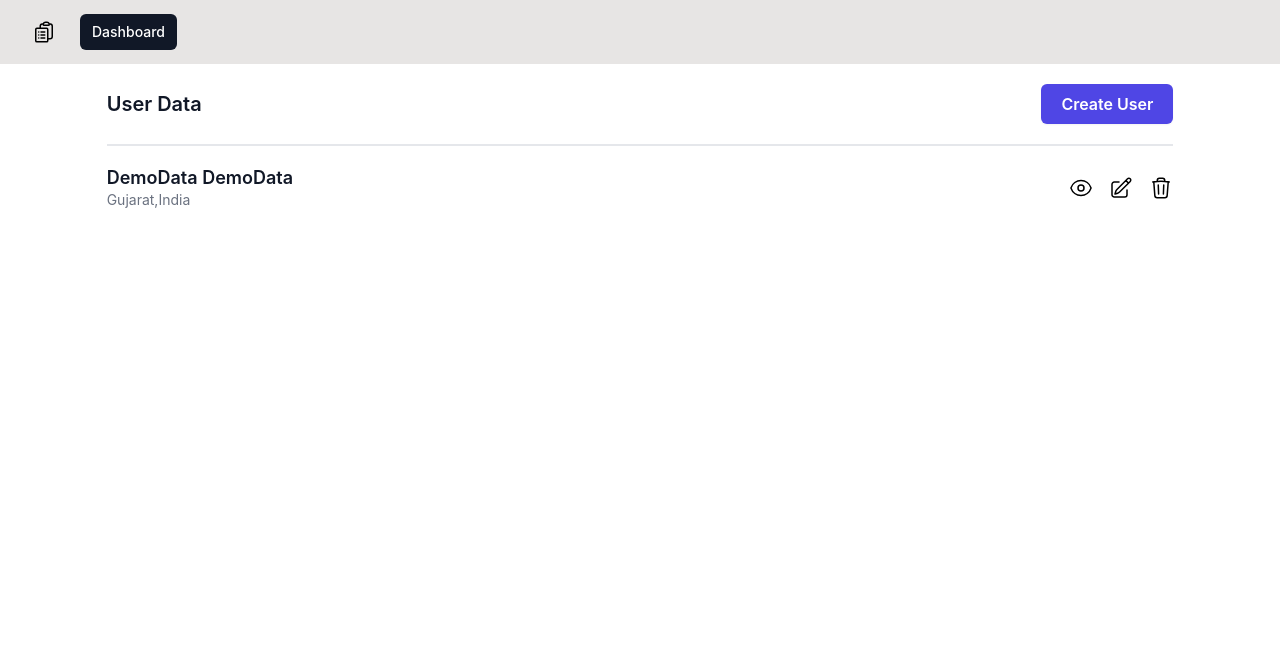
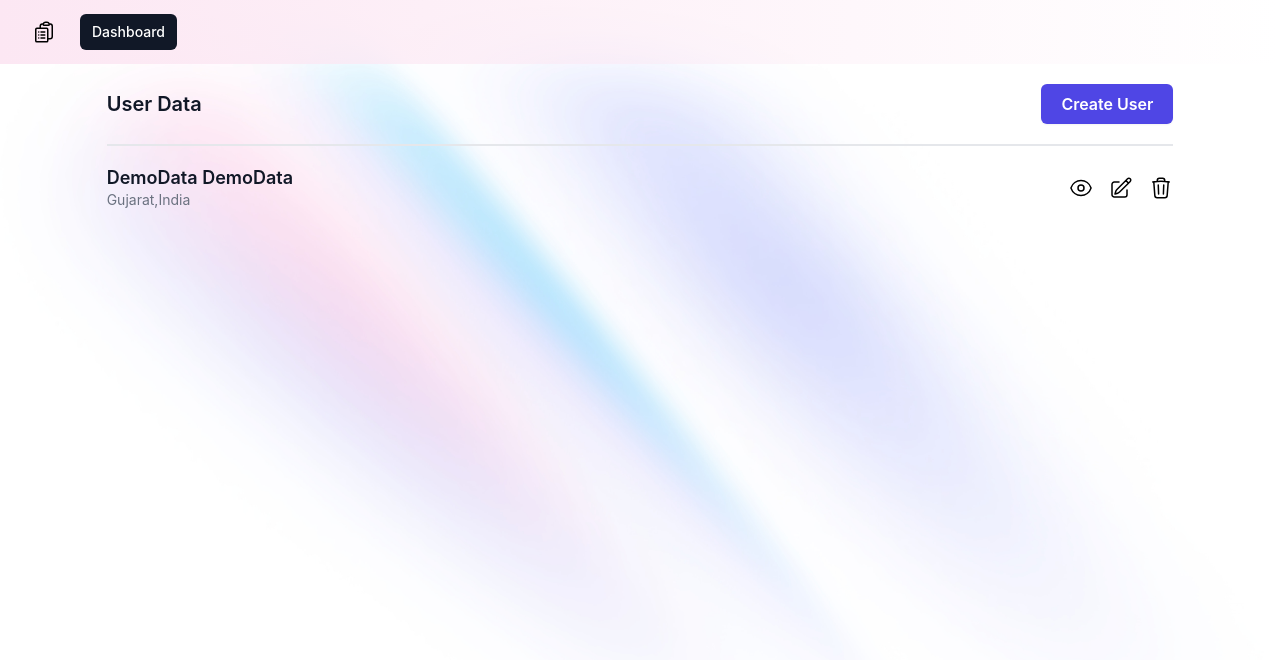
Before and after one commit to HarshGami/Novelti_Task, a React (Create React App) app: page / in a window 1280 px wide. Shown: the top 660 px of the page. Built offline with nearby package versions, Linux system fonts and the light colour scheme.

Commit message:
background added

```diff
--- a/src/App.js
+++ b/src/App.js
@@ -22,11 +22,11 @@ function App() {
   return (
     <>
       <NavBar />
+      {deleteNotification ? <DeleteNotification /> : null}
+      {createEditNotification ? <CreateEditNotification /> : null}
       <ListUsers />
       {edit || create ? <CreateEditUser /> : null}
       {view || removeUser ? <ViewDeleteUser /> : null}
-      {deleteNotification ? <DeleteNotification /> : null}
-      {createEditNotification ? <CreateEditNotification /> : null}
     </>
   );
 }
--- a/src/components/NavBar.js
+++ b/src/components/NavBar.js
@@ -9,7 +9,7 @@ function classNames(...classes) {
 
 function NavBar() {
   return (
-    <Disclosure as="nav" className="bg-stone-200">
+    <Disclosure as="nav" className="bg-gradient-to-r from-pink-100">
       {({ open }) => (
         <>
           <div className="mx-auto max-w-7xl px-2 sm:px-6 lg:px-8">
--- a/src/index.css
+++ b/src/index.css
@@ -9,6 +9,9 @@ body {
     sans-serif;
   -webkit-font-smoothing: antialiased;
   -moz-osx-font-smoothing: grayscale;
+  background: url(./assets/background.jpg);
+  background-repeat: no-repeat;
+  background-size: 100vw 100vh;
 }
 
 code {
```
Also changed, not shown: src/assets/background.jpg (added).
